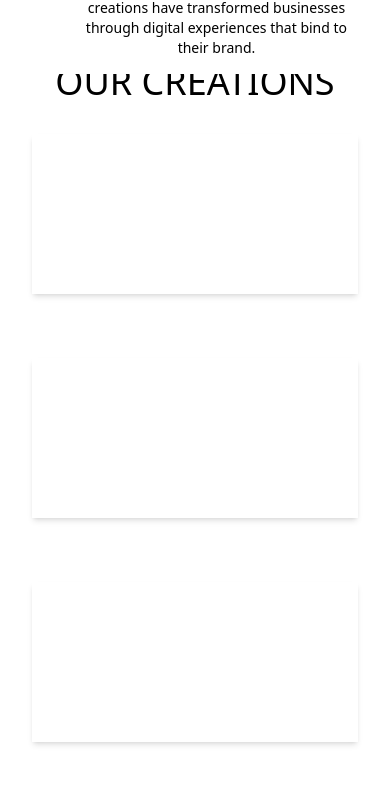
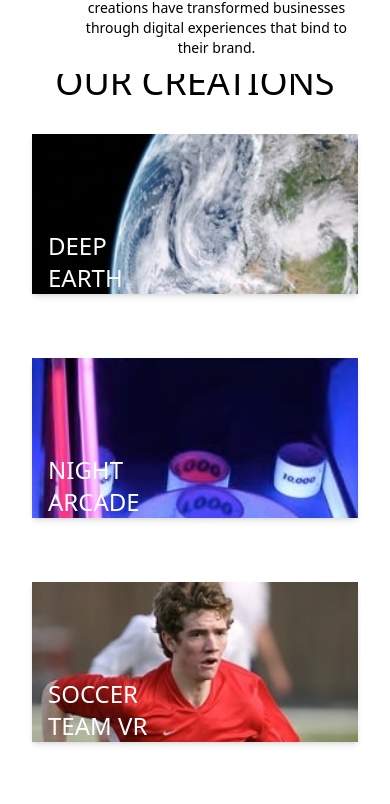
Before and after one commit to Agyanim/Loopstudios-landing-page, a React (Vite) app: page / in a window 390 px wide. Shown: the part 1014-1818 px from the top of the page. Built offline with nearby package versions, Linux system fonts and the light colour scheme.

Commit message:
mobile view background images added

```diff
--- a/src/components/CardDetails.jsx
+++ b/src/components/CardDetails.jsx
@@ -6,6 +6,14 @@
  import Pocket from "../assets/images/desktop/image-pocket-borealis.jpg"
  import Curiosity from "../assets/images/desktop/image-curiosity.jpg"
  import Fisheye from "../assets/images/desktop/image-fisheye.jpg"
+ import FisheyeMobile from "../assets/images/mobile/image-fisheye.jpg"
+ import DeepEarthMobile from "../assets/images/mobile/image-deep-earth.jpg"
+ import NightArcadeMobile from "../assets/images/mobile/image-night-arcade.jpg"
+ import SoccerTeamMobile from "../assets/images/mobile/image-soccer-team.jpg"
+ import GridMobile from "../assets/images/mobile/image-grid.jpg"
+ import AboveMobile from "../assets/images/mobile/image-from-above.jpg"
+ import PocketMobile from "../assets/images/mobile/image-pocket-borealis.jpg"
+ import CuriosityMobile from "../assets/images/mobile/image-curiosity.jpg"
 
  const cardDetails = [
   {
@@ -58,3 +66,54 @@
   },
 ];
 export default cardDetails;
+
+export const cardDetailsMobile = [
+  {
+    image: 1,
+    imageName: {DeepEarthMobile},
+    prefix: "deep",
+    title: "Earth",
+  },
+  {
+    image: 2,
+    imageName:{NightArcadeMobile},
+    prefix: "Night",
+    title: "Arcade",
+  },
+  {
+    image: 3,
+    imageName: {SoccerTeamMobile},
+    prefix: "Soccer",
+    title: "Team vr",
+  },
+  {
+    image: 4,
+    imageName: {GridMobile},
+    prefix: "The",
+    title: "Grid",
+  },
+  {
+    image:5,
+    imageName:{AboveMobile},
+    prefix: "From up",
+    title: "Above-vr",
+  },
+  {
+    image: 6,
+  imageName: {PocketMobile},
+    prefix: "pocket",
+    title: "Borealis",
+  },
+  {
+    image: 7,
+    imageName: {CuriosityMobile},
+    prefix: "the",
+    title: "curiosity",
+  },
+  {
+    image: 8,
+    imageName:{FisheyeMobile},
+    prefix: "make it",
+    title: "fisheye",
+  },
+];
--- a/src/components/ImageCards.jsx
+++ b/src/components/ImageCards.jsx
@@ -1,22 +1,21 @@
 import React from "react";
 import { ImageCard } from "./Cards";
 import cardDetails from "./CardDetails";
+import {cardDetailsMobile} from "./CardDetails";
+
 import "../component.css";
 
 
 const ImageCardsDesktop = () => {
   const myCard = cardDetails;
-  const imagePath = "/src/assets/images/desktop/";
-  // console.log(myCard[1].imageName.DeepEarth)
-
   const cards = myCard.map((value, index) => {
     const variable=myCard[index].imageName
-    const me= Object.values(variable)
-    console.log(me.at(0))
+    const image= Object.values(variable)
+    console.log(image.at(0))
     return (
       <ImageCard
         key={index}
-        imageName={me}
+        imageName={image}
         prefix={myCard[index].prefix}
         title={myCard[index].title}
       />
@@ -38,17 +37,21 @@ export default ImageCardsDesktop;
 
 export const ImageCardsMobile = () => {
   const myCard = cardDetails;
-  const imagePath = "/src/assets/images/mobile/";
   const cards = myCard.map((value, index) => {
+    const variable=myCard[index].imageName
+    const image= Object.values(variable)
+    console.log(image.at(0))
     return (
       <ImageCard
         key={index}
-        imageName={imagePath + myCard[index].imageName}
+        imageName={image}
         prefix={myCard[index].prefix}
         title={myCard[index].title}
       />
+
     );
   });
+
 
   return (
 
```
